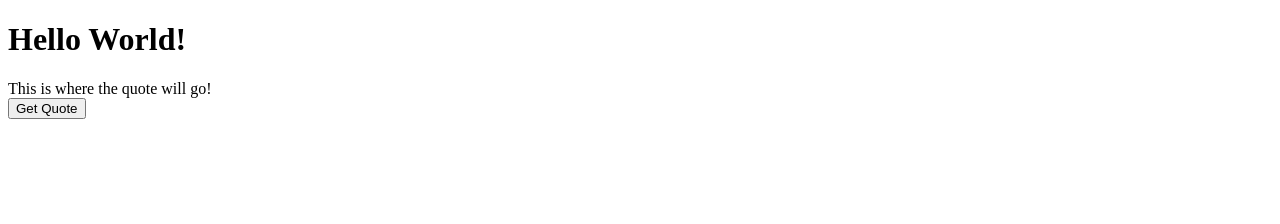
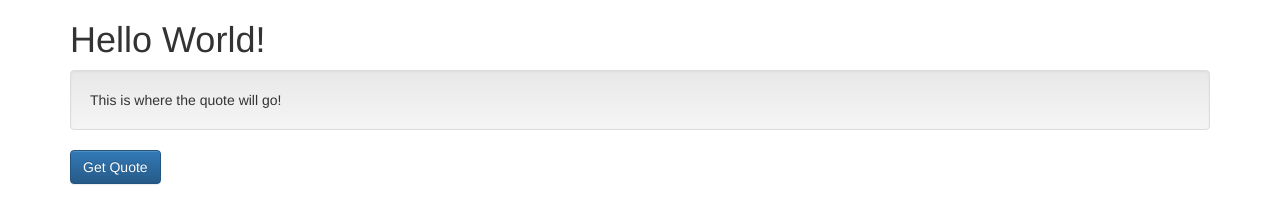
Before and after one commit to brytmill/zenquotes, a plain HTML site: page index.html in a window 1280 px wide. Drawn offline with nearby package versions, Linux system fonts and the light colour scheme.

Commit message:
added css

```diff
--- a/index.html
+++ b/index.html
@@ -3,10 +3,22 @@
 <head>
 	<meta charset="UTF-8">
 	<title>Bryan's GitHub Page</title>
+
+	<!-- Latest compiled and minified CSS -->
+	<link rel="stylesheet" href="https://maxcdn.bootstrapcdn.com/bootstrap/3.2.0/css/bootstrap.min.css">
+
+	<!-- Optional theme -->
+	<link rel="stylesheet" href="https://maxcdn.bootstrapcdn.com/bootstrap/3.2.0/css/bootstrap-theme.min.css">
+
+	<!-- Latest compiled and minified JavaScript -->
+	<script src="https://maxcdn.bootstrapcdn.com/bootstrap/3.2.0/js/bootstrap.min.js"></script>
+
 </head>
 <body>
-	<h1>Hello World!</h1>
-	<div class="js-quote">This is where the quote will go!</div>
-	<button class="new-quote">Get Quote</button>
+	<div class="container">
+		<h1>Hello World!</h1>
+		<div class="js-quote well">This is where the quote will go!</div>
+		<button class="new-quote btn btn-primary">Get Quote</button>
+	</div>
 </body>
 </html>
```
